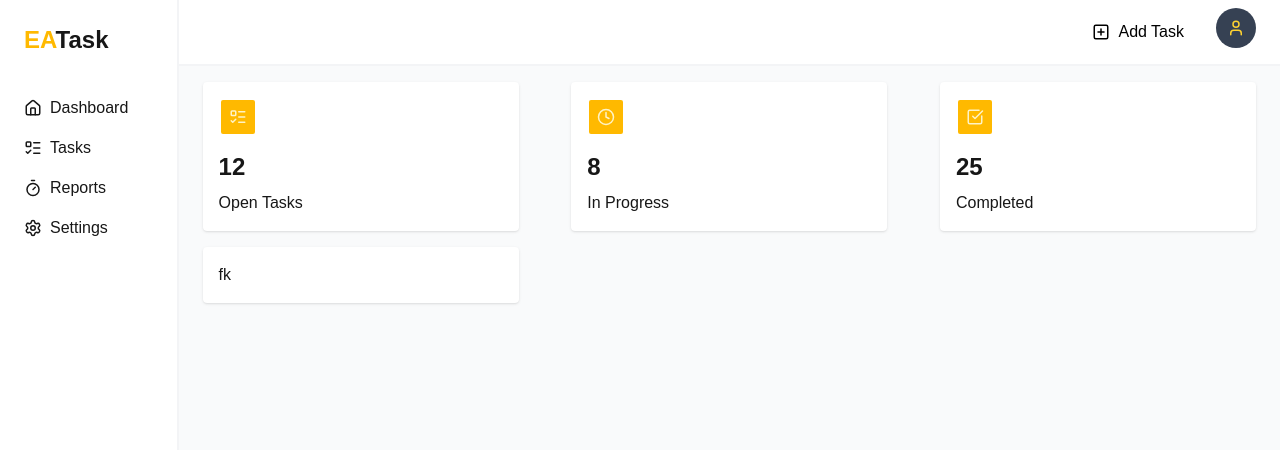
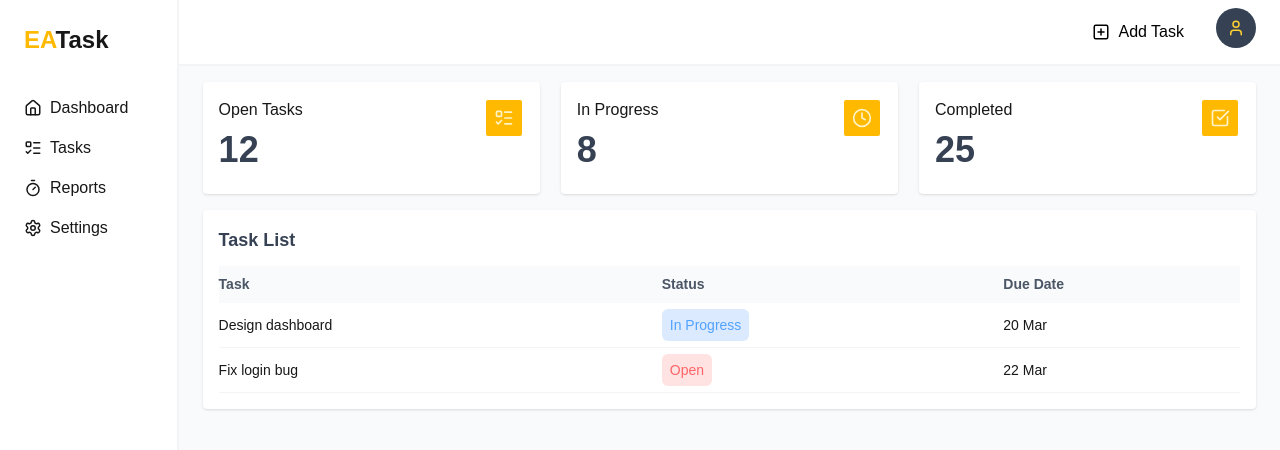
Before and after one commit to EdmilsonEdstar/EA-Task, a Next.js app: page /Dashboard in a window 1280 px wide. Shown: the top 450 px of the page. Built offline with nearby package versions, Linux system fonts and the light colour scheme.

Commit message:
feat: implement dashboardtable component

```diff
--- a/components/layout/SideBarRight.tsx
+++ b/components/layout/SideBarRight.tsx
@@ -12,9 +12,9 @@ export default function SideBarRight() {
                   <button type="button" aria-label="User profile" className="w-10 h-10 flex items-center justify-center bg-gray-700 hover:bg-gray-600 text-amber-300 rounded-full transition"><User size={18} /></button>
               </div>
               <div className="flex flex-row justify-between px-6">
-                  <DashboardCard icon={<ListTodo size={18} />} qty="12" desc="Open Tasks" />
-                  <DashboardCard icon={<Clock size={18} />} qty="8" desc="In Progress" />
-                  <DashboardCard icon={<CheckSquare size={18} />} qty="25" desc="Completed" />
+                  <DashboardCard icon={<ListTodo size={20} />} qty="12" desc="Open Tasks" />
+                  <DashboardCard icon={<Clock size={20} />} qty="8" desc="In Progress" />
+                  <DashboardCard icon={<CheckSquare size={20} />} qty="25" desc="Completed" />
               </div>
 
               <div className="justify-center px-6">
--- a/components/modules/dashboard/DashboardCard.tsx
+++ b/components/modules/dashboard/DashboardCard.tsx
@@ -9,10 +9,14 @@ type PropsDashboardCard = {
 export default function DashboardCard(props:PropsDashboardCard) {
   return (
     <>
-        <div className="w-[30%] bg-white shadow p-4 space-y-2 rounded-sm">
-            <p className="bg-amber-400 inline-block p-2 rounded-sm text-amber-100  border border-2 border-white">{props.icon}</p>
-            <h1 className="font-bold text-2xl">{props.qty}</h1>
-            <p>{props.desc}</p>
+        <div className="w-[32%] flex justify-between bg-white shadow p-4 space-y-2 rounded-sm">
+            <div className="space-y-2">
+                <p>{props.desc}</p>
+                <h1 className="font-bold text-gray-700 text-4xl">{props.qty}</h1>
+            </div>
+            <div>
+                <p className="bg-amber-400 inline-block p-2 rounded-sm text-amber-100  border border-2 border-white">{props.icon}</p>
+            </div>
         </div>
     </>
   );
--- a/components/modules/dashboard/Table.tsx
+++ b/components/modules/dashboard/Table.tsx
@@ -3,9 +3,33 @@ import Link from "next/link";
 export default function DashboardTable() {
   return (
     <>
-        <div className="w-[30%] bg-white shadow p-4 space-y-2 rounded-sm">
-            fk
-        </div>
+<div className="bg-white shadow p-4 rounded-sm">
+  <h1 className="text-lg font-semibold mb-3 text-gray-700">Task List</h1>
+
+  <table className="w-full text-sm">
+    <thead className="border-b border-gray-50">
+      <tr className="bg-gray-50 text-gray-600">
+        <th className="text-left py-2">Task</th>
+        <th className="text-left py-2">Status</th>
+        <th className="text-left py-2">Due Date</th>
+      </tr>
+    </thead>
+
+    <tbody>
+      <tr className="border-b border-gray-100">
+        <td className="py-3">Design dashboard</td>
+        <td className="py-3"><span className="bg-blue-100 text-blue-400 p-2 rounded-md">In Progress</span></td>
+        <td className="py-3">20 Mar</td>
+      </tr>
+
+      <tr className="border-b border-gray-100">
+        <td className="py-3">Fix login bug</td>
+        <td className="py-3"><span className="bg-red-100 text-red-400 p-2 rounded-md">Open</span></td>
+        <td className="py-3">22 Mar</td>
+      </tr>
+    </tbody>
+  </table>
+</div>
     </>
   );
 }
```
